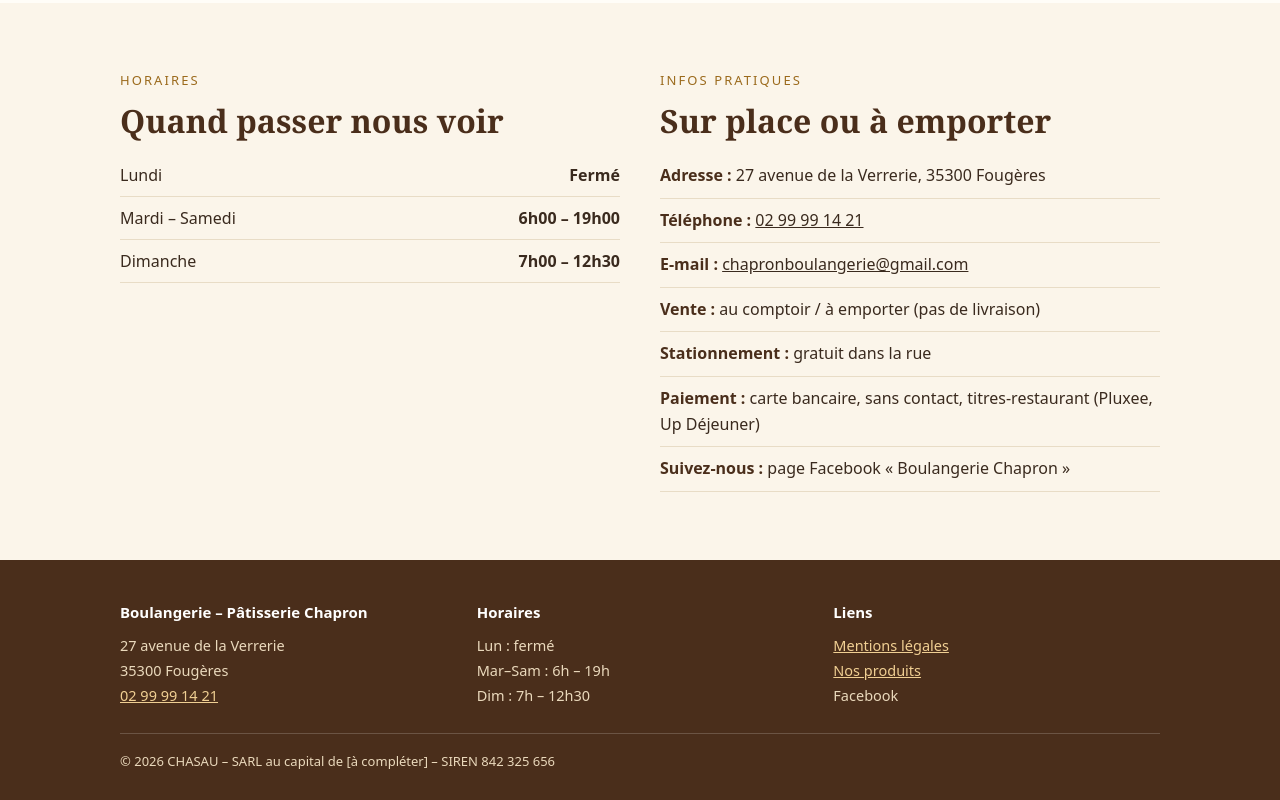
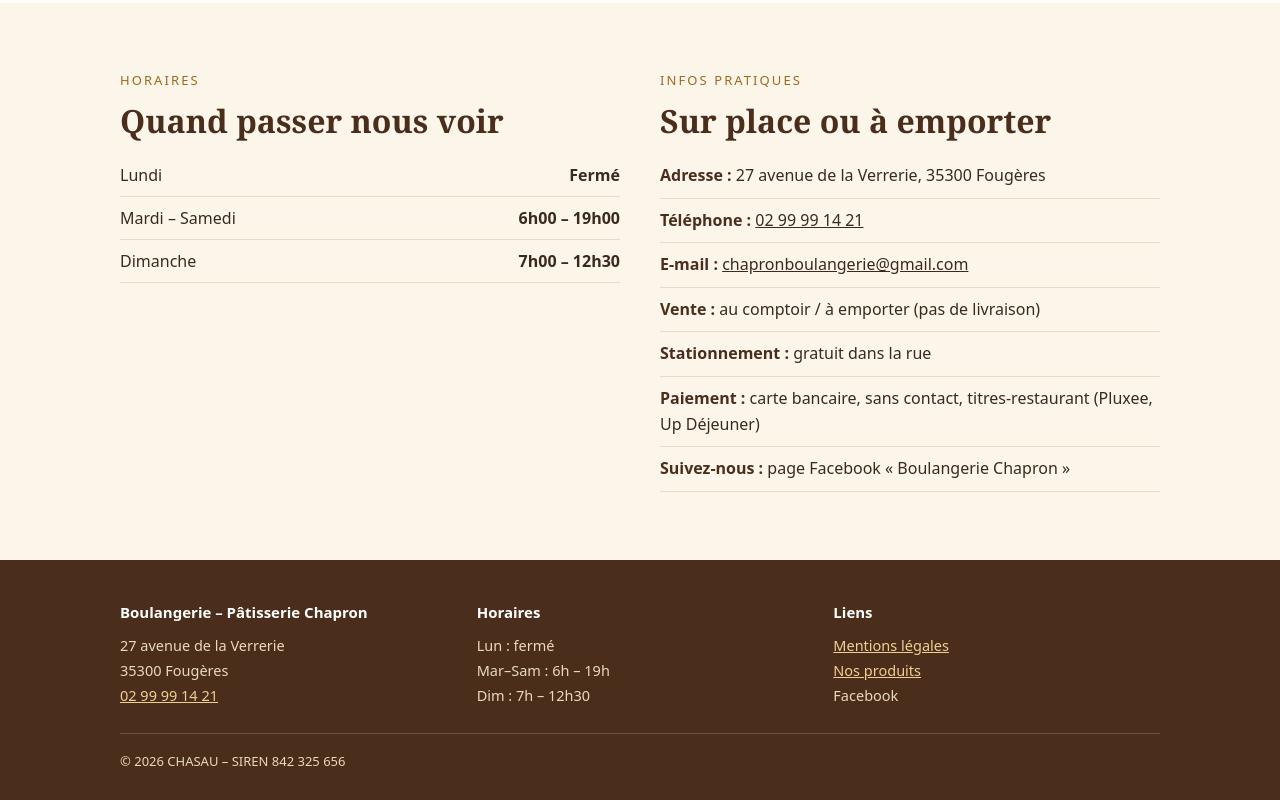
Before and after one commit to WebiZion-fr/boulangerie_patisserie_Chapron, a plain HTML site: page index.html in a window 1280 px wide. Shown: the part 2549-3349 px from the top of the page. Drawn offline with Linux system fonts and the light colour scheme.

Commit message:
Update index.html

```diff
--- a/index.html
+++ b/index.html
@@ -175,7 +175,7 @@ footer a{color:#f0cf93}
 <div><h4>Horaires</h4>Lun : fermé<br>Mar–Sam : 6h – 19h<br>Dim : 7h – 12h30</div>
 <div><h4>Liens</h4><a href="mentions-legales.html">Mentions légales</a><br><a href="#produits">Nos produits</a><br>Facebook</div>
 </div>
-<div class="copy">© 2026 CHASAU – SARL au capital de [à compléter] – SIREN 842 325 656</div>
+<div class="copy">© 2026 CHASAU – SIREN 842 325 656</div>
 </div>
 </footer>
 </body>
```
